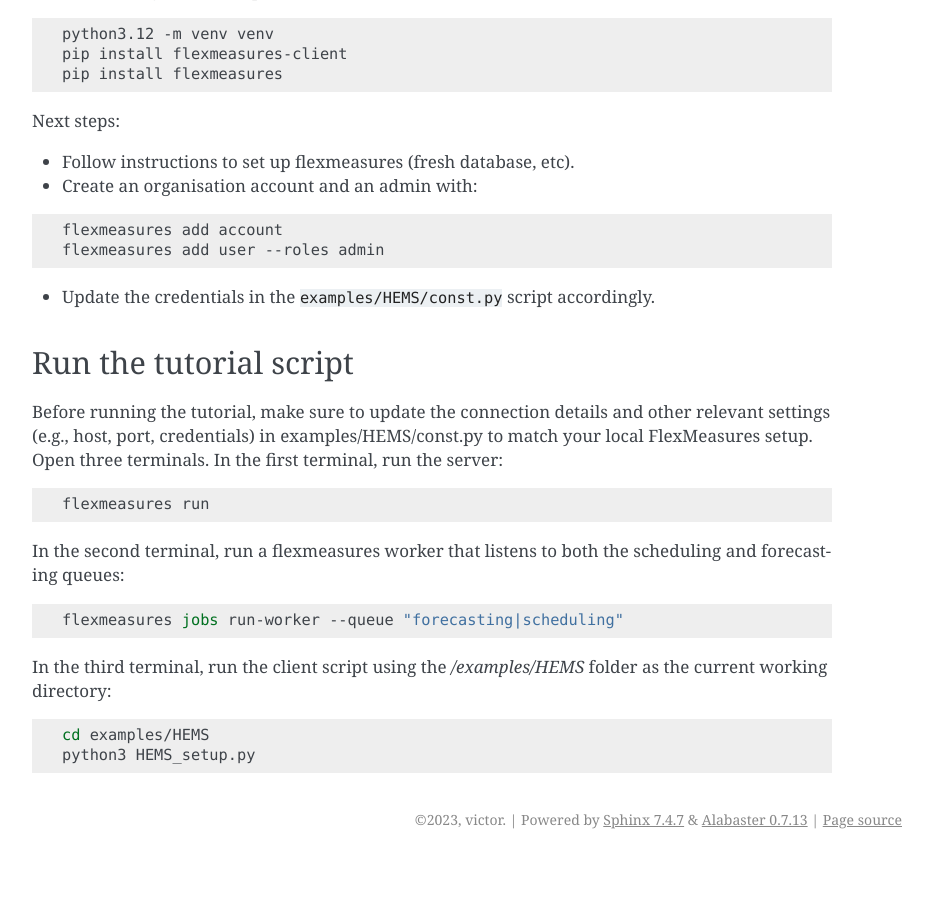
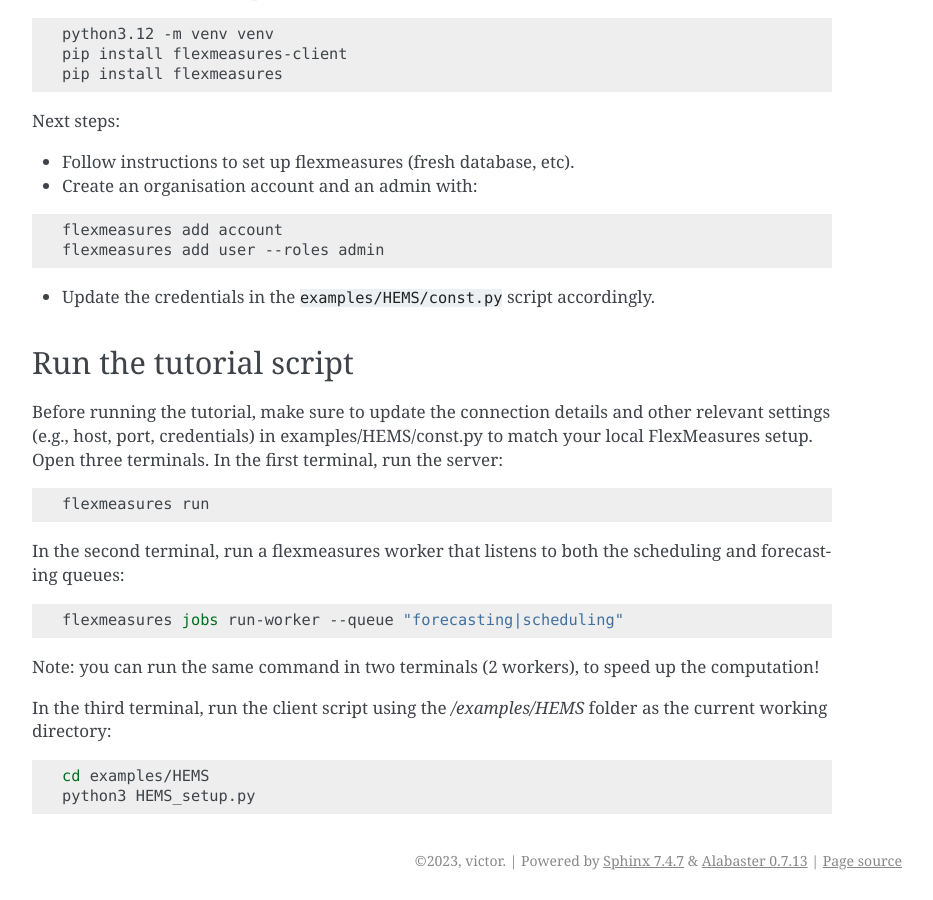
Before and after one commit to FlexMeasures/flexmeasures-client, a Sphinx documentation site: the page built from docs/HEMS.rst, in a window 1280 px wide and 900 px high, scrolled down 1314 px. Shown: the whole window, without its empty margins (338-1271 px from the left). Built offline with Sphinx 7.4.7, drawn with Linux system fonts in a browser that asks for light colours; before the commit the page ends 2173 px from its top, so only the background shows below that.

Commit message:
Update docs/HEMS.rst
Co-authored-by: Nicolas Höning <nicolas@seita.nl>
Signed-off-by: Mohamed Belhsan Hmida <149331360+BelhsanHmida@users.noreply.github.com>

```diff
--- a/docs/HEMS.rst
+++ b/docs/HEMS.rst
@@ -67,6 +67,8 @@
 
     flexmeasures jobs run-worker --queue "forecasting|scheduling"
 
+Note: you can run the same command in two terminals (2 workers), to speed up the computation!
+
 In the third terminal, run the client script using the `/examples/HEMS` folder as the current working directory:
 
 .. code-block:: bash
```
